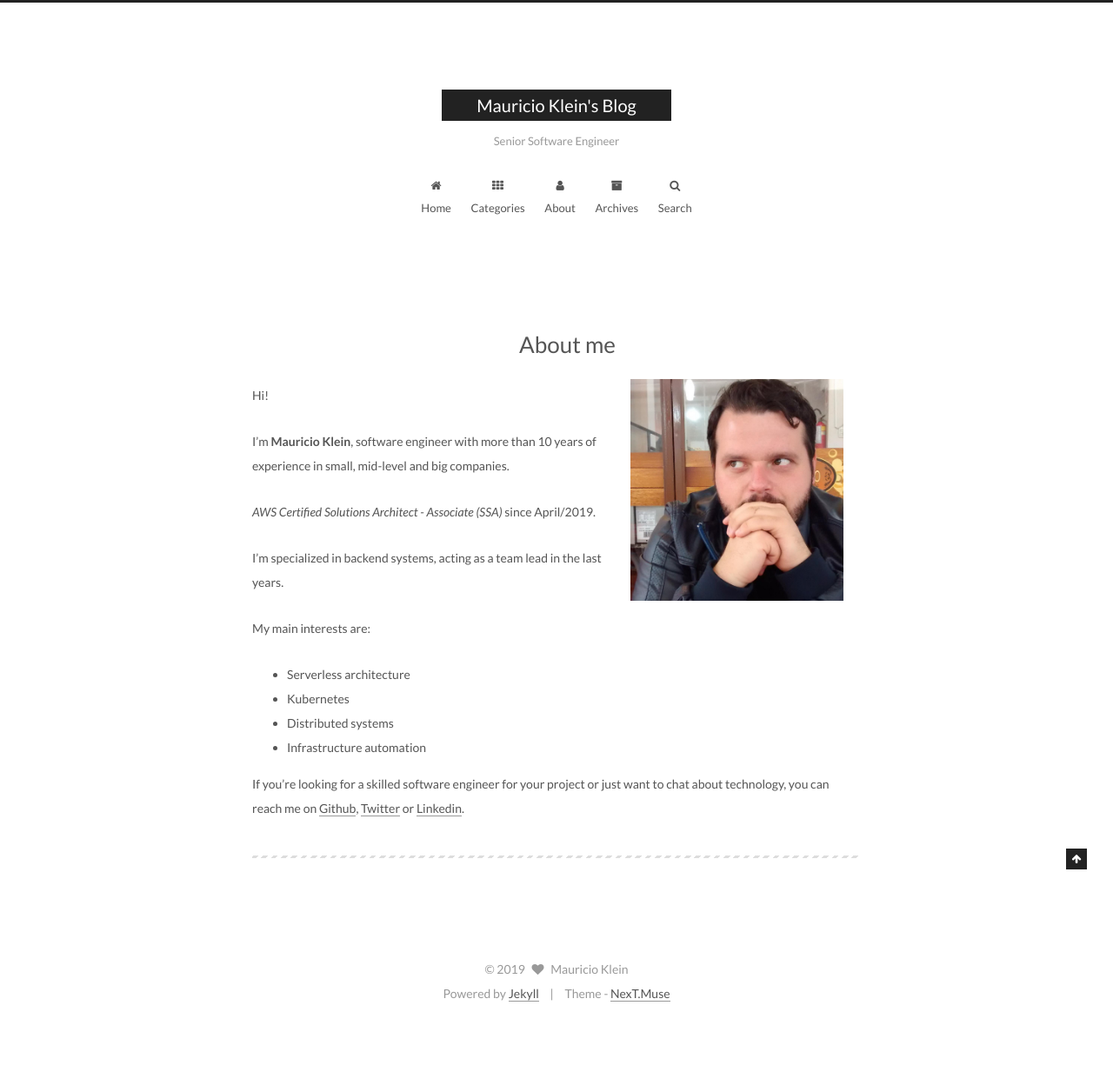
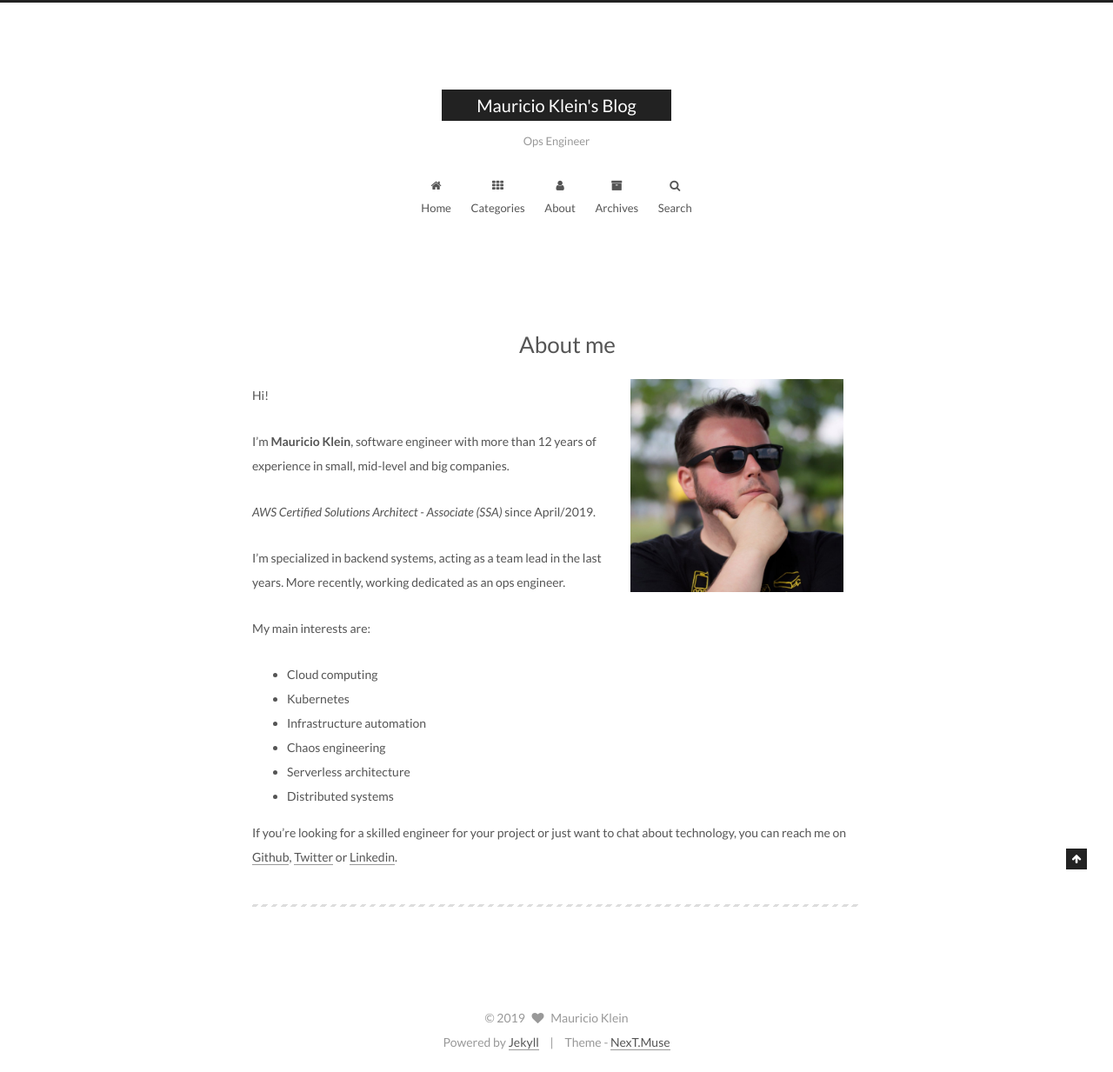
Before and after one commit to mauricioklein/mauricioklein.github.io, a Jekyll site: the page built from about/index.md, in a window 1280 px wide. Shown: the whole page at 87% size. Built offline with Jekyll 4.4.1, drawn with Linux system fonts in a browser that asks for light colours; before the commit the page ends 1177 px from its top, so only the background shows below that.

Commit message:
Profile updates

```diff
--- a/_config.yml
+++ b/_config.yml
@@ -5,7 +5,7 @@
 
 # Site
 title: Mauricio Klein's Blog
-subtitle: Senior Software Engineer
+subtitle: Ops Engineer
 description: Programming hints, code snippets, life as an engineer and anything else worth sharing
 author: Mauricio Klein
 # Support language: de, en, fr-FR, id, ja, ko, pt-BR, pt, ru, zh-Hans, zh-hk, zh-tw
@@ -79,7 +79,7 @@ plugins:
 # favicon: /assets/favicon.ico
 
 # Set default keywords (Use a comma to separate)
-keywords: "software, engineering, programming, ruby, golang, javascript, jekyll"
+keywords: "software, engineering, programming, devops, ruby, golang, javascript, jekyll"
 
 # Set rss to false to disable feed link.
 # Leave rss as empty to use site's feed link.
--- a/about/index.md
+++ b/about/index.md
@@ -4,23 +4,25 @@ title: About me
 type: about
 ---
 
-<img class="about-img" src="{{site.url}}/assets/images/avatar.gif">
+<img class="about-img" src="{{site.url}}/assets/images/avatar.jpg">
 
 Hi!
 
-I'm **Mauricio Klein**, software engineer with more than 10 years of experience in small, mid-level and big companies.
+I'm **Mauricio Klein**, software engineer with more than 12 years of experience in small, mid-level and big companies.
 
 _AWS Certified Solutions Architect - Associate (SSA)_ since April/2019.
 
-I'm specialized in backend systems, acting as a team lead in the last years.
+I'm specialized in backend systems, acting as a team lead in the last years. More recently, working dedicated as an ops engineer.
 
 My main interests are:
+- Cloud computing
+- Kubernetes
+- Infrastructure automation
+- Chaos engineering
 - Serverless architecture
-- Kubernetes
 - Distributed systems
-- Infrastructure automation
 
-If you're looking for a skilled software engineer for your project or just want to chat about technology,
+If you're looking for a skilled engineer for your project or just want to chat about technology,
 you can reach me on [Github][github], [Twitter][twitter] or [Linkedin][linkedin].
 
 ---
```
Also changed, not shown: assets/images/avatar.gif (deleted), assets/images/avatar.jpg (added).
